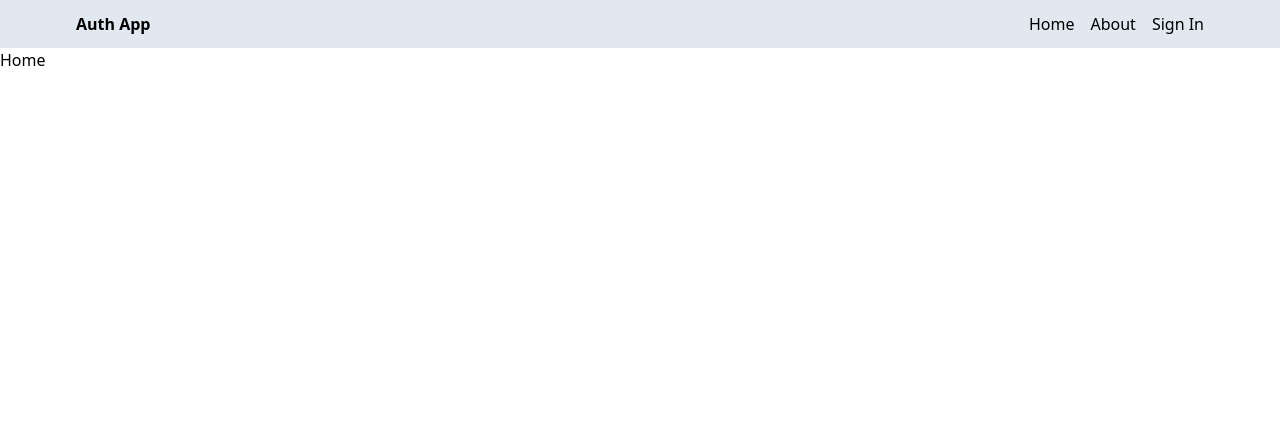
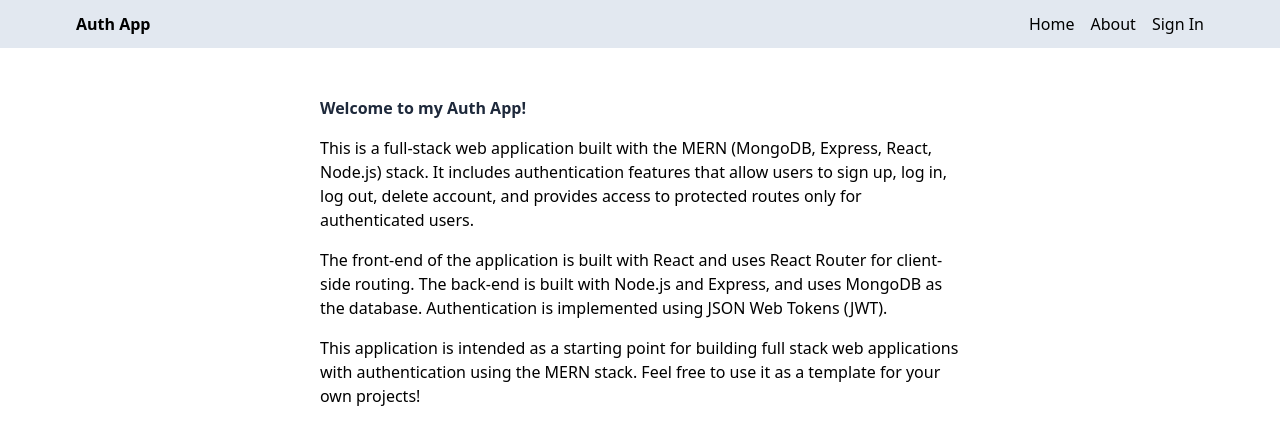
Before and after one commit to barbaragagro/mern-authentication-app, a React (Vite) app in the folder client/: page / in a window 1280 px wide. Shown: the top 444 px of the page. Built offline with nearby package versions, Linux system fonts and the light colour scheme; no server answers.

Commit message:
completed home and about pages

```diff
--- a/client/src/pages/About.jsx
+++ b/client/src/pages/About.jsx
@@ -1,7 +1,24 @@
-import React from 'react'
-
 export default function About() {
   return (
-    <div>About</div>
-  )
+    <div className="px-4 py-12 max-w-2xl mx-auto">
+      <h1 className="tetx-3xl font-bold mb-4 text-slate-800 ">About</h1>
+      <p className="mb-4 tetx-slate-700">
+        This is a MERN (MongoDB, Express, React, Node.js) stack application with
+        authentication. It allows users to
+        sign up, log in, log out, delete account, and provides access to
+        protected routes only for authenticated users.
+      </p>
+      <p className="mb-4 tetx-slate-700">
+        The front-end of the application is built with React and uses React
+        Router for client-side routing. The back-end is built with Node.js and
+        Express, and uses MongoDB as the database. Authentication is implemented
+        using JSON Web Tokens (JWT).
+      </p>
+      <p className="mb-4 tetx-slate-700">
+        This application is intended as a starting point for building full stack
+        web applications with authentication using the MERN stack. Feel free to
+        use it as a template for your own projects!
+      </p>
+    </div>
+  );
 }
--- a/client/src/pages/Home.jsx
+++ b/client/src/pages/Home.jsx
@@ -1,7 +1,26 @@
-
-
 export default function Home() {
   return (
-    <div>Home</div>
-  )
+    <div className="px-4 py-12 max-w-2xl mx-auto">
+      <h1 className="tetx-3xl font-bold mb-4 text-slate-800 ">
+        Welcome to my Auth App!
+      </h1>
+      <p className="mb-4 tetx-slate-700">
+        This is a full-stack web application built with the MERN (MongoDB,
+        Express, React, Node.js) stack. It includes authentication features that
+        allow users to sign up, log in, log out, delete account, and provides
+        access to protected routes only for authenticated users.
+      </p>
+      <p className="mb-4 tetx-slate-700">
+        The front-end of the application is built with React and uses React
+        Router for client-side routing. The back-end is built with Node.js and
+        Express, and uses MongoDB as the database. Authentication is implemented
+        using JSON Web Tokens (JWT).
+      </p>
+      <p className="mb-4 tetx-slate-700">
+        This application is intended as a starting point for building full stack
+        web applications with authentication using the MERN stack. Feel free to
+        use it as a template for your own projects!
+      </p>
+    </div>
+  );
 }
```
